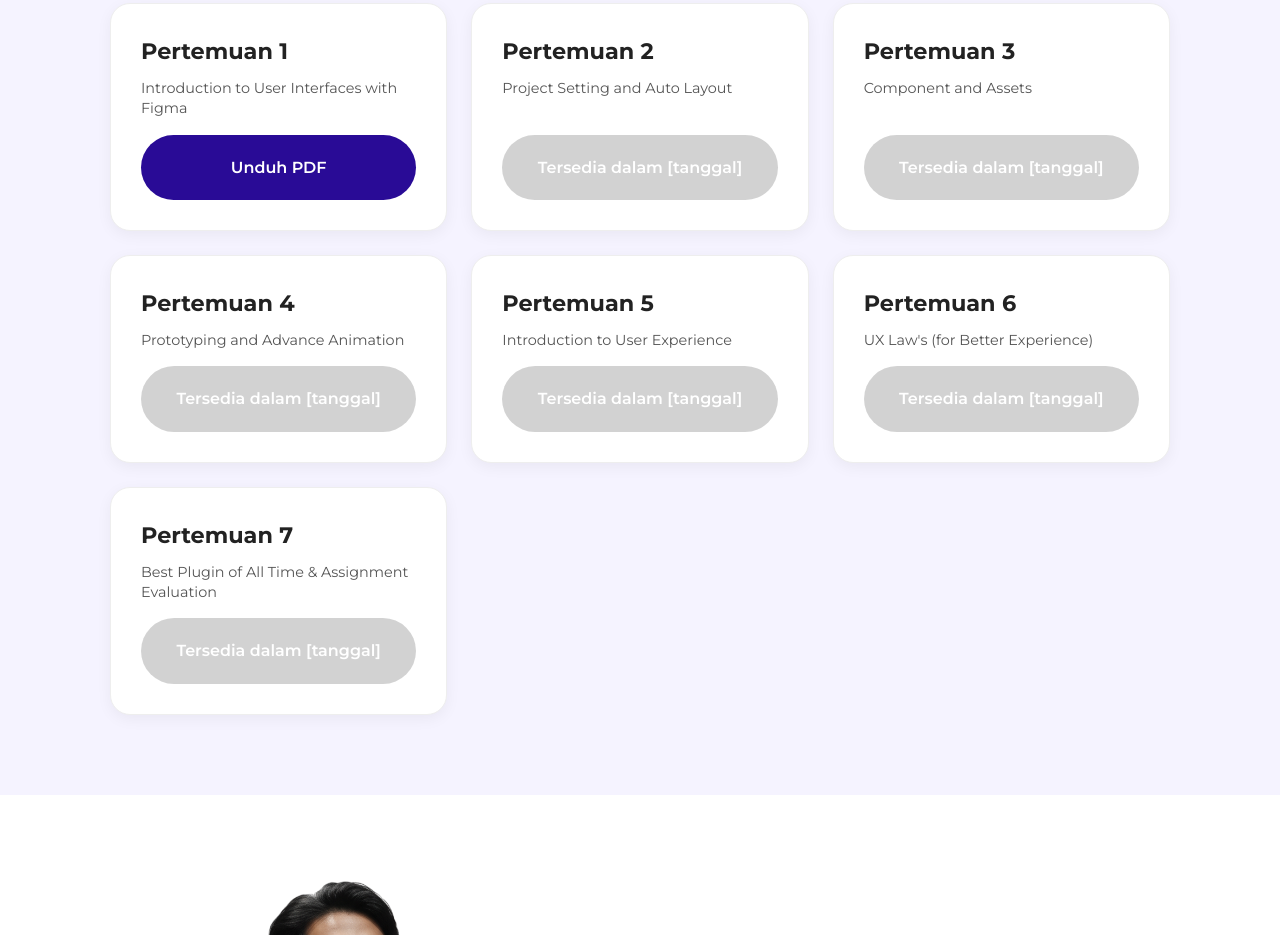
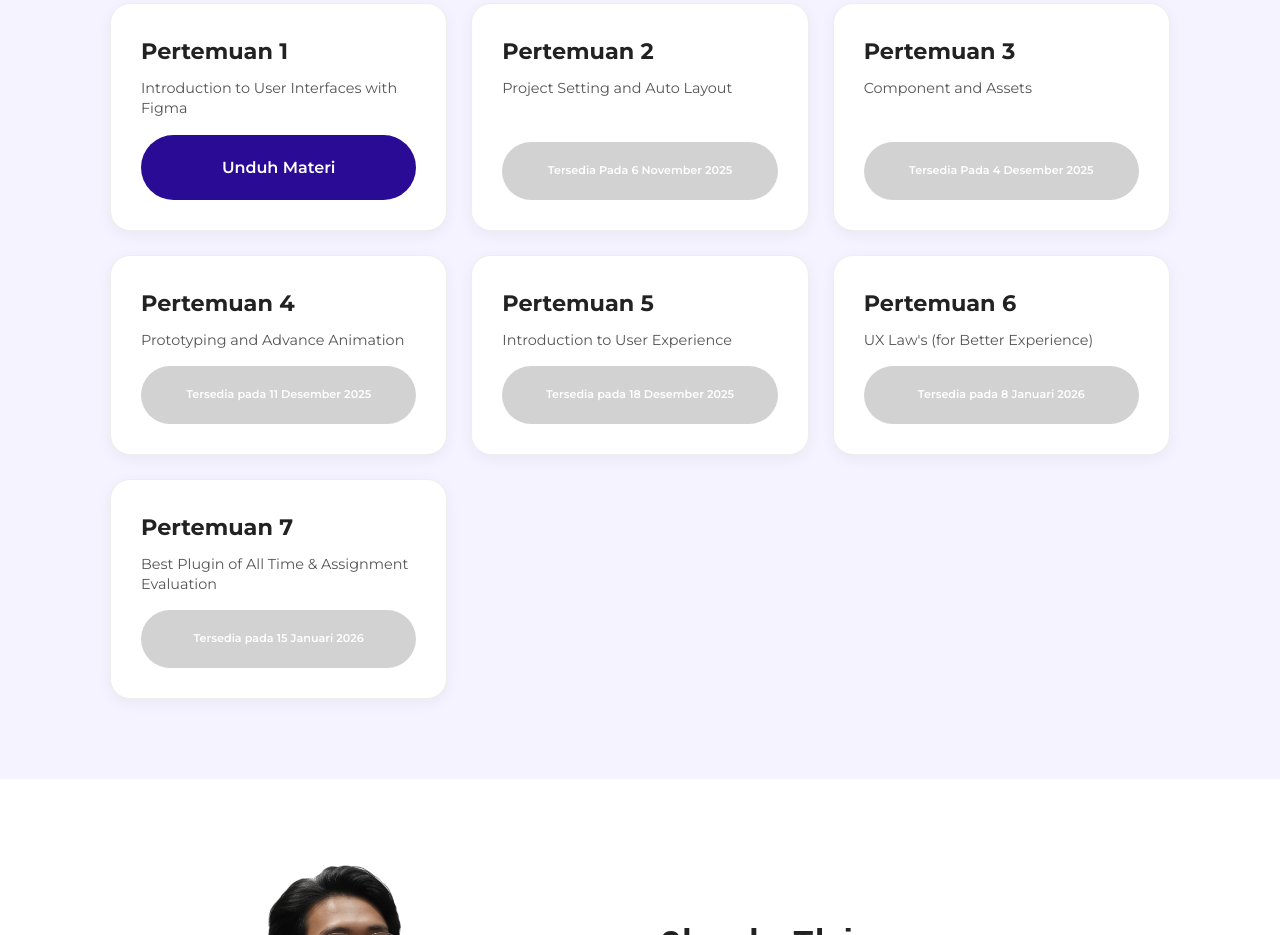
Before and after one commit to bangkennn/TimeAcademy, a plain HTML site: page index.html in a window 1280 px wide. Shown: the part 2246-3181 px from the top of the page. Drawn offline with nearby package versions, Linux system fonts and the light colour scheme; a web font is replaced by a local one.

Commit message:
add Date

```diff
--- a/index.html
+++ b/index.html
@@ -305,6 +305,7 @@
         .btn.disabled,
         .btn[aria-disabled="true"] {
             pointer-events: none;
+            font-size: 0.7rem;
             opacity: 0.6;
             cursor: not-allowed;
             background-color: #b5b5b5;
@@ -513,7 +514,7 @@
                             <div class="materi-title">Pertemuan 1</div>
                             <div class="materi-subtitle">Introduction to User Interfaces with Figma</div>
                             <div class="materi-actions">
-                                <a class="btn" href="pdf/1.pdf" download>Unduh PDF</a>
+                                <a class="btn" href="pdf/1.pdf" download>Unduh Materi</a>
                             </div>
                         </div>
 
@@ -521,7 +522,7 @@
                             <div class="materi-title">Pertemuan 2</div>
                             <div class="materi-subtitle">Project Setting and Auto Layout</div>
                             <div class="materi-actions">
-                                <span class="btn disabled" aria-disabled="true">Tersedia dalam [tanggal]</span>
+                                <span class="btn disabled" aria-disabled="true">Tersedia Pada 6 November 2025</span>
                             </div>
                         </div>
 
@@ -529,7 +530,7 @@
                             <div class="materi-title">Pertemuan 3</div>
                             <div class="materi-subtitle">Component and Assets</div>
                             <div class="materi-actions">
-                                <span class="btn disabled" aria-disabled="true">Tersedia dalam [tanggal]</span>
+                                <span class="btn disabled" aria-disabled="true">Tersedia Pada 4 Desember 2025</span>
                             </div>
                         </div>
 
@@ -537,7 +538,7 @@
                             <div class="materi-title">Pertemuan 4</div>
                             <div class="materi-subtitle">Prototyping and Advance Animation</div>
                             <div class="materi-actions">
-                                <span class="btn disabled" aria-disabled="true">Tersedia dalam [tanggal]</span>
+                                <span class="btn disabled" aria-disabled="true">Tersedia pada 11 Desember 2025</span>
                             </div>
                         </div>
 
@@ -545,7 +546,7 @@
                             <div class="materi-title">Pertemuan 5</div>
                             <div class="materi-subtitle">Introduction to User Experience</div>
                             <div class="materi-actions">
-                                <span class="btn disabled" aria-disabled="true">Tersedia dalam [tanggal]</span>
+                                <span class="btn disabled" aria-disabled="true">Tersedia pada 18 Desember 2025</span>
                             </div>
                         </div>
 
@@ -553,7 +554,7 @@
                             <div class="materi-title">Pertemuan 6</div>
                             <div class="materi-subtitle">UX Law's (for Better Experience)</div>
                             <div class="materi-actions">
-                                <span class="btn disabled" aria-disabled="true">Tersedia dalam [tanggal]</span>
+                                <span class="btn disabled" aria-disabled="true">Tersedia pada 8 Januari 2026</span>
                             </div>
                         </div>
 
@@ -561,7 +562,7 @@
                             <div class="materi-title">Pertemuan 7</div>
                             <div class="materi-subtitle">Best Plugin of All Time & Assignment Evaluation</div>
                             <div class="materi-actions">
-                                <span class="btn disabled" aria-disabled="true">Tersedia dalam [tanggal]</span>
+                                <span class="btn disabled" aria-disabled="true">Tersedia pada 15 Januari 2026</span>
                             </div>
                         </div>
                     </div>
```
